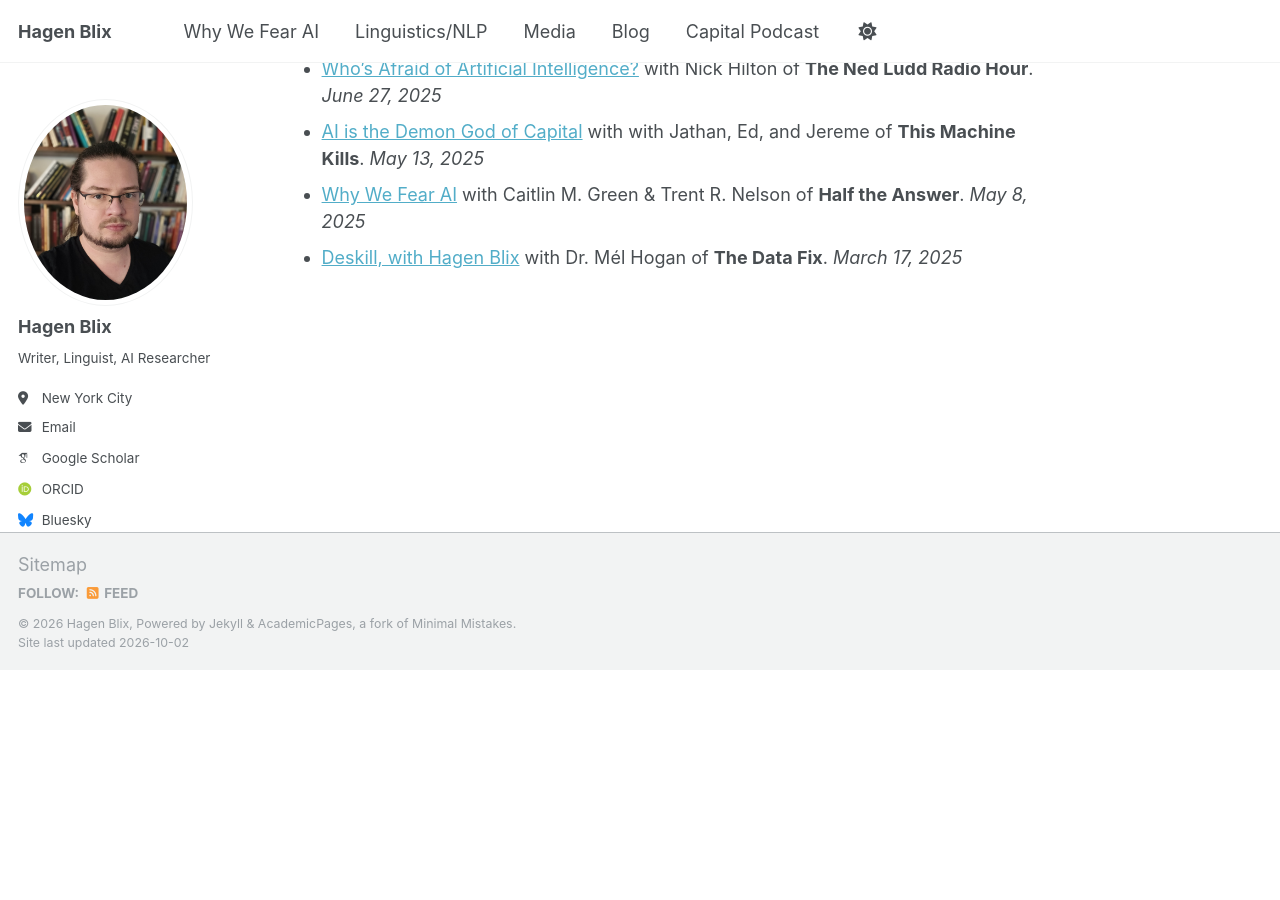
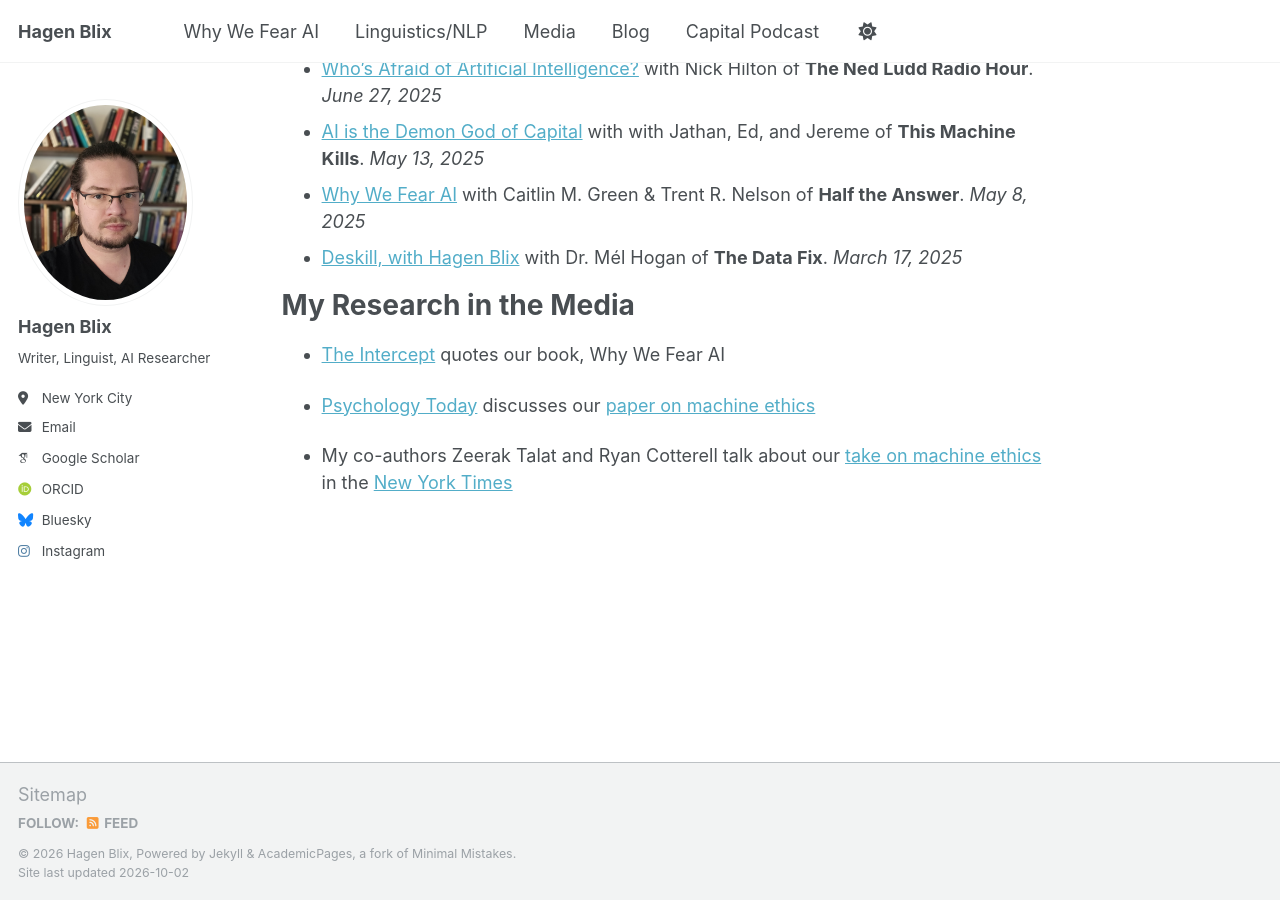
Before and after one commit to hagenblix/hagenblix.github.io, a Jekyll site: the page built from _pages/media.md, in a window 1280 px wide and 900 px high, scrolled down 897 px. Built offline with Jekyll 4.4.1, drawn with Linux system fonts in a browser that asks for light colours; some web fonts are replaced; a script that is not in the unit is left out; before the commit the page ends 1567 px from its top, so only the background shows below that.

Commit message:
re-added "my research in the media" part, updated news

```diff
--- a/_pages/media.md
+++ b/_pages/media.md
@@ -32,3 +32,13 @@ Podcast/Radio Appearances
 - [AI is the Demon God of Capital](https://www.patreon.com/posts/405-ai-is-demon-128825323) with  with Jathan, Ed, and Jereme of **This Machine Kills**. *May 13, 2025*
 - [Why We Fear AI](https://www.liberalcurrents.com/halftheanswer/half-the-answer-11-why-we-fear-ai/) with Caitlin M. Green & Trent R. Nelson of **Half the Answer**. *May 8, 2025*
 - [Deskill, with Hagen Blix](https://shows.acast.com/the-data-fix/episodes/deskill-with-hagen-blix) with Dr. Mél Hogan of **The Data Fix**. *March 17, 2025*
+
+
+
+My Research in the Media
+=============
+- [The Intercept](https://theintercept.com/2026/09/14/ai-doom-apocalypse-risk/) quotes our book, Why We Fear AI
+
+- [Psychology Today](https://www.psychologytoday.com/us/blog/ethically-speaking/202111/ai-can-make-moral-judgments-should-it) discusses our [paper on machine ethics](https://arxiv.org/abs/2111.04158)
+
+- My co-authors Zeerak Talat and Ryan Cotterell talk about our [take on machine ethics](https://arxiv.org/abs/2111.04158) in the [New York Times](https://www.nytimes.com/2021/11/19/technology/can-a-machine-learn-morality.html)
```
Also changed, not shown: _pages/about.md (+6 -3 lines).
